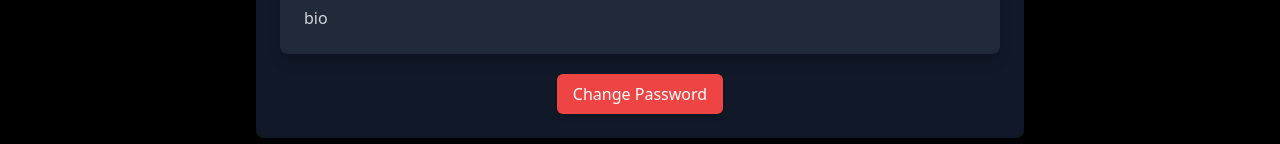
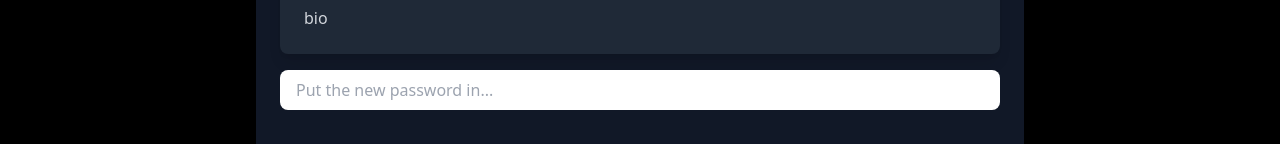
Before and after one commit to Julobulo/MERN-Blog-Platform-with-User-Authentication-and-Admin-Panel, a React (Vite) app in the folder frontend/: page /AdminPanel/Users/Password/1 in a window 1280 px wide. Shown: the part 294-438 px from the top of the page. Built offline with nearby package versions, Linux system fonts and the light colour scheme; no server answers.

Commit message:
Added input and corrected request in UserPassword
I added a password input and I corrected the request sent

```diff
--- a/frontend/src/components/AdminPanel components/UserPassword.jsx
+++ b/frontend/src/components/AdminPanel components/UserPassword.jsx
@@ -8,6 +8,7 @@ const UserPassword = () => {
     const { author } = useParams();
     // To be able to navigate to other pages
     const navigate = useNavigate();
+    const [password, setPassword] = useState('');
     const [loading, setLoading] = useState(true);
     const [userData, setUserData] = useState(null);
     const [isChanged, setIsChanged] = useState(false);
@@ -43,9 +44,9 @@ const UserPassword = () => {
 
     const handleChange = async () => {
         try {
-            const response = await axios.put(`http://localhost:5555/user/password`,
+            const response = await axios.put(`http://localhost:5555/user/password/${author}`,
+                { password },
                 {
-                    data: userData,
                     withCredentials: true
                 }
             );
@@ -91,6 +92,15 @@ const UserPassword = () => {
                             isAdmin={userData.isAdmin}
                             isSuperAdmin={userData.isSuperAdmin}
                         />
+                        <input
+                            type="text"
+                            placeholder="Put the new password in..."
+                            value={password}
+                            onChange={e => {
+                                setPassword(e.target.value);
+                            }}
+                            className="my-4 px-4 py-2 rounded-lg w-full text-black dark:text-white"
+                        />
                         <div className="mt-5 text-center">
                             {isConfirming ? (
                                 <div className="text-center">
```
